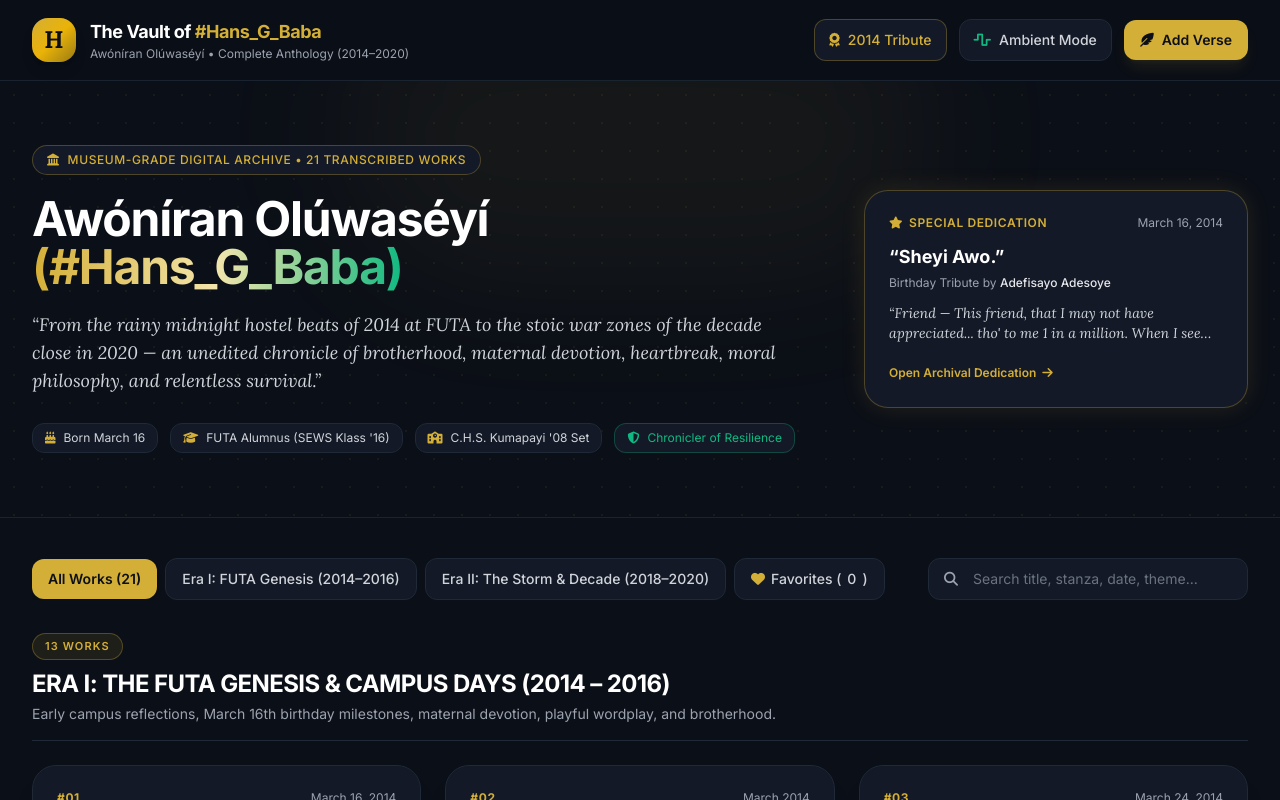
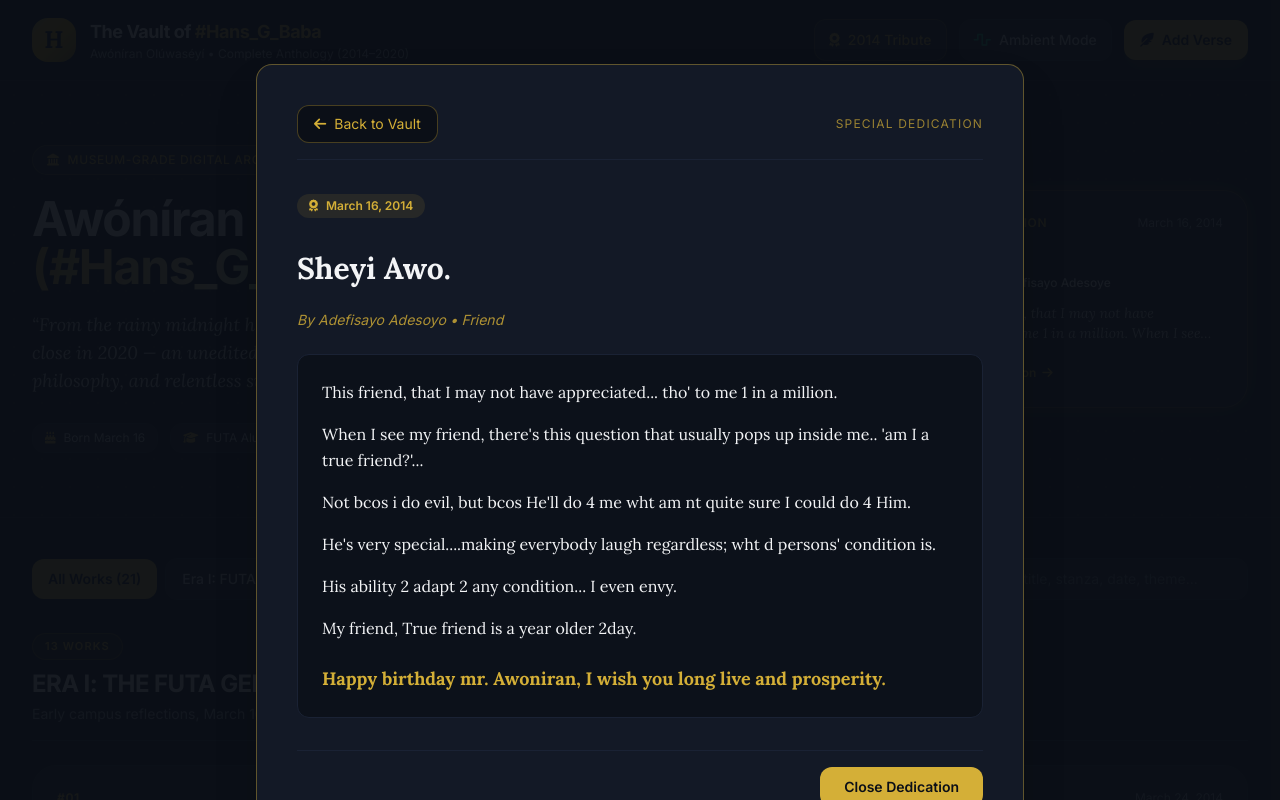
Before and after one commit to awooladele419-glitch/Hans_G_Baba-Poetry, a plain HTML site: page index.html in a window 1280 px wide. Shown: the top 800 px of the page. Drawn offline with nearby package versions, Linux system fonts and the light colour scheme.

Commit message:
Update index.html

```diff
--- a/index.html
+++ b/index.html
@@ -468,28 +468,45 @@
     <!-- ===================================================================== -->
     <!-- SPECIAL DEDICATION MODAL (ADEFISAYO ADESOYE TRIBUTE)                  -->
     <!-- ===================================================================== -->
-    <div id="tributeModal" class="fixed inset-0 z-50 bg-obsidian/90 backdrop-blur-sm hidden flex items-center justify-center p-4">
-        <div class="bg-surface border border-gold/40 max-w-xl w-full rounded-3xl p-6 sm:p-8 shadow-2xl gold-glow animate-fade-up relative">
-            <button onclick="closeTributeModal()" class="absolute top-5 right-5 w-9 h-9 rounded-xl bg-obsidian border border-gray-800 text-gray-400 hover:text-white flex items-center justify-center transition">
-                <i class="fa-solid fa-xmark"></i>
+    <!-- SPECIAL DEDICATION PAGE -->
+<div id="tributeModal" class="fixed inset-0 bg-obsidian/95 z-50 overflow-y-auto p-4 md:p-8">
+    <div class="max-w-3xl mx-auto bg-surface border border-gold/40 rounded-2xl p-6 md:p-10 shadow-2xl relative my-8">
+
+        <!-- Top Navigation Bar -->
+        <div class="flex items-center justify-between mb-8 pb-4 border-b border-surfaceHover">
+            <button onclick="closeTributeModal()" class="inline-flex items-center gap-2 px-4 py-2 rounded-xl bg-obsidian border border-gold/30 text-gold text-sm hover:bg-gold/10 transition">
+                <i class="fa-solid fa-arrow-left"></i> Back to Vault
             </button>
-
-            <div class="inline-flex items-center gap-2 px-3 py-1 rounded-full bg-gold/10 border border-gold/30 text-gold text-xs font-semibold mb-4">
-                <i class="fa-solid fa-award"></i> Archival Timeline Dedication • March 16, 2014
+            <span class="text-xs tracking-widest uppercase text-gold/70">Special Dedication</span>
+        </div>
+
+        <!-- Dedication Content -->
+        <div class="space-y-6">
+            <div class="inline-flex items-center gap-2 px-3 py-1 rounded-full bg-gold/10 text-gold text-xs font-semibold mb-2">
+                <i class="fa-solid fa-award"></i> March 16, 2014
             </div>
 
-            <h3 class="text-2xl font-bold text-white mb-1">“Sheyi Awo.”</h3>
-            <p class="text-sm text-gray-400 mb-6">Written in tribute by <span class="text-gold font-semibold">Adefisayo Adesoye</span> on your 2014 Birthday</p>
-
-            <div class="bg-obsidian/80 border border-gray-800 rounded-2xl p-6 font-poetic text-gray-200 text-base sm:text-lg leading-relaxed whitespace-pre-line italic mb-6">Friend
-<div class="space-y-3 text-sm text-text-main/90 leading-relaxed font-serif">
-    <p>This friend, that I may not have appreciated... tho' to me 1 in a million.</p>
-    <p>When I see my friend, there's this question that usually pops up inside me.. 'am I a true friend?'...</p>
-    <p>Not bcos i do evil, but bcos He'll do 4 me wht am nt quite sure I could do 4 Him.</p>
-    <p>He's very special....making everybody laugh regardless; wht d persons' condition is.</p>
-    <p>His ability 2 adapt 2 any condition... I even envy.</p>
-    <p>My friend, True friend is a year older 2day.</p>
-    <p class="font-bold text-gold pt-2">Happy birthday mr. Awoniran, I wish you long live and prosperity.</p>
+            <h3 class="text-3xl font-bold text-text-main font-serif">Sheyi Awo.</h3>
+            <p class="text-sm text-gold/80 italic mb-6">By Adefisayo Adesoyo • Friend</p>
+
+            <div class="bg-obsidian/80 border border-surfaceHover rounded-xl p-6 space-y-4 text-base text-text-main/90 leading-relaxed font-serif">
+                <p>This friend, that I may not have appreciated... tho' to me 1 in a million.</p>
+                <p>When I see my friend, there's this question that usually pops up inside me.. 'am I a true friend?'...</p>
+                <p>Not bcos i do evil, but bcos He'll do 4 me wht am nt quite sure I could do 4 Him.</p>
+                <p>He's very special....making everybody laugh regardless; wht d persons' condition is.</p>
+                <p>His ability 2 adapt 2 any condition... I even envy.</p>
+                <p>My friend, True friend is a year older 2day.</p>
+                <p class="font-bold text-gold pt-2 text-lg">Happy birthday mr. Awoniran, I wish you long live and prosperity.</p>
+            </div>
+        </div>
+
+        <!-- Footer Close -->
+        <div class="flex justify-end mt-8 pt-4 border-t border-surfaceHover">
+            <button onclick="closeTributeModal()" class="px-6 py-2.5 rounded-xl bg-gold text-obsidian font-semibold text-sm hover:bg-gold/90 transition">
+                Close Dedication
+            </button>
+        </div>
+    </div>
 </div>
 
             <p class="text-xs text-gray-400 leading-relaxed mb-6">
```
